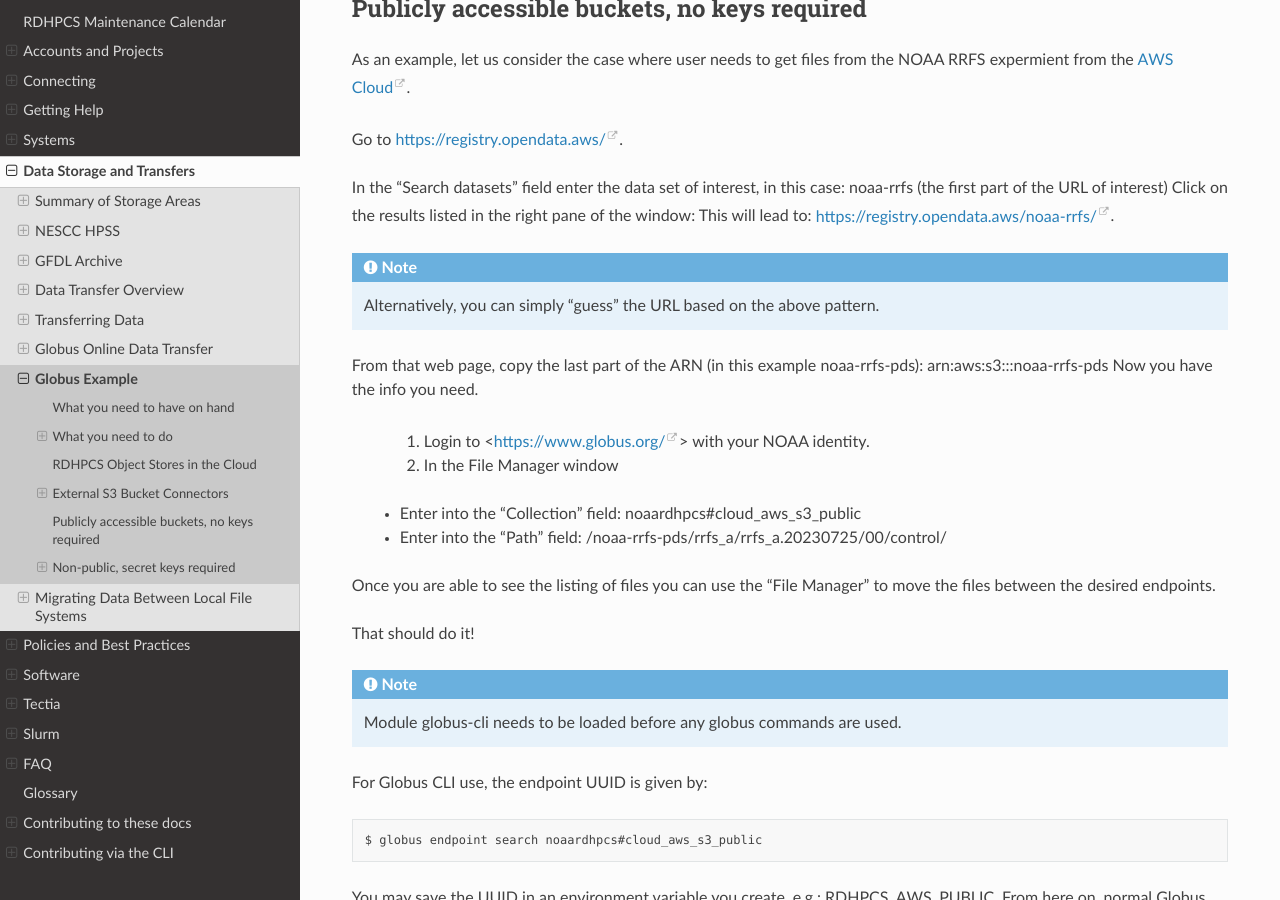
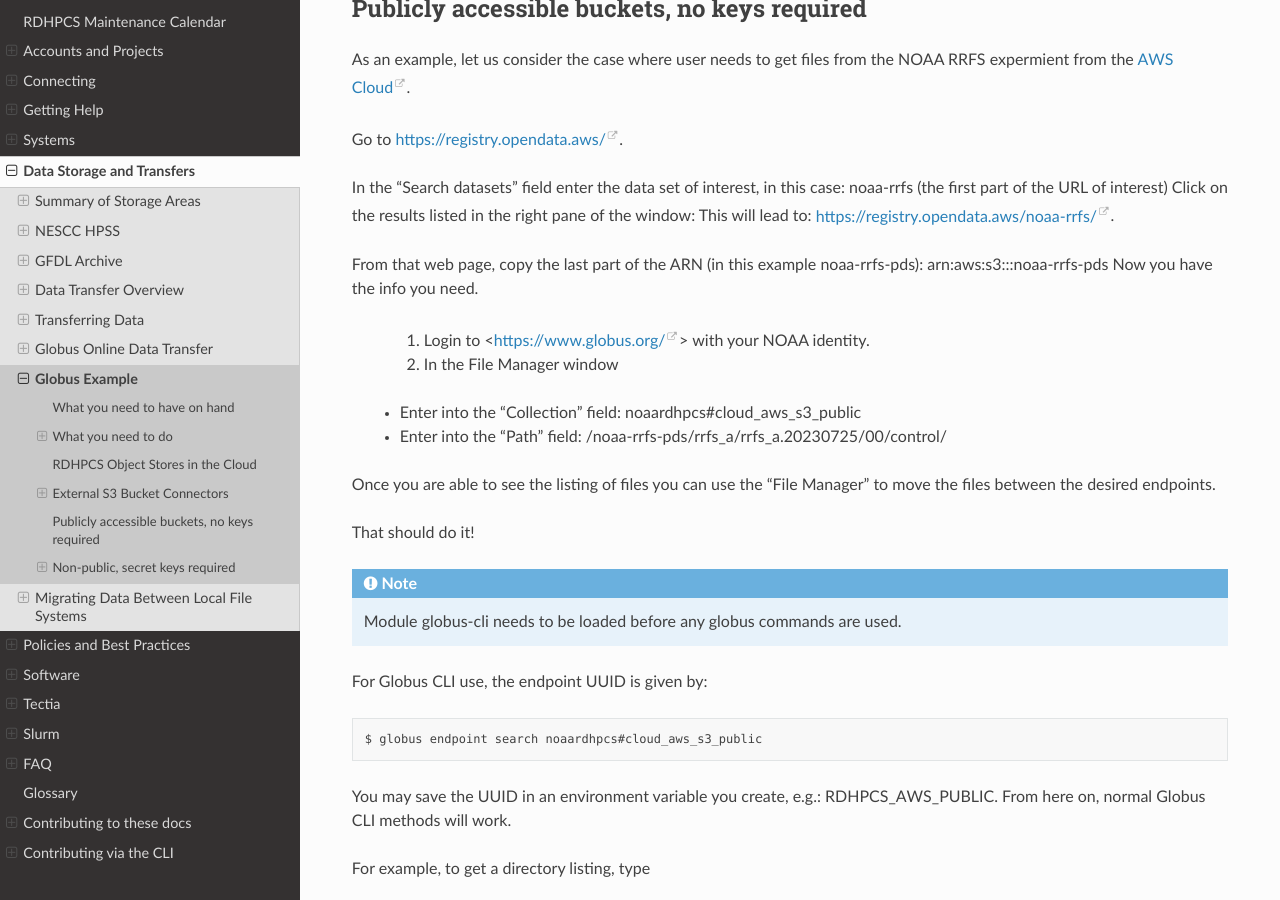
Before and after one commit to NOAA-RDHPCS/noaa-rdhpcs.github.io, a Sphinx documentation site: the page built from source/data/globus_example.rst, in a window 1280 px wide and 900 px high, scrolled down 3064 px. Built offline with Sphinx 7.4.7 and the Read the Docs theme 3.1.0, drawn with Linux system fonts in a browser that asks for light colours.

Commit message:
fix a problem

```diff
--- a/source/data/globus_example.rst
+++ b/source/data/globus_example.rst
@@ -236,19 +236,17 @@ Go to `<https://registry.opendata.aws/>`_.
 In the "Search datasets" field enter the data set of interest, in this case: noaa-rrfs (the first part of the URL of interest)
 Click on the results listed in the right pane of the window: This will lead to: `<https://registry.opendata.aws/noaa-rrfs/>`_.
 
-.. note::
-
-  Alternatively, you can simply "guess" the URL based on the above pattern.
-
-From that web page, copy the last part of the ARN (in this example noaa-rrfs-pds): arn:aws:s3:::noaa-rrfs-pds
-Now you have the info you need.
+From that web page, copy the last part of the ARN (in this example
+noaa-rrfs-pds): arn:aws:s3:::noaa-rrfs-pds Now you have the info you need.
 
 
-    1. Login to <https://www.globus.org/> with your NOAA identity.
+    1. Login to <https://www.globus.org/> with your
+       NOAA identity.
     2. In the File Manager window
 
   - Enter into the "Collection" field: noaardhpcs#cloud_aws_s3_public
-  - Enter into the "Path" field: /noaa-rrfs-pds/rrfs_a/rrfs_a.20230725/00/control/
+  - Enter into the "Path" field:
+    /noaa-rrfs-pds/rrfs_a/rrfs_a.20230725/00/control/
 
 Once you are able to see the listing of files you can use the "File Manager" to
 move the files between the desired endpoints.
```
